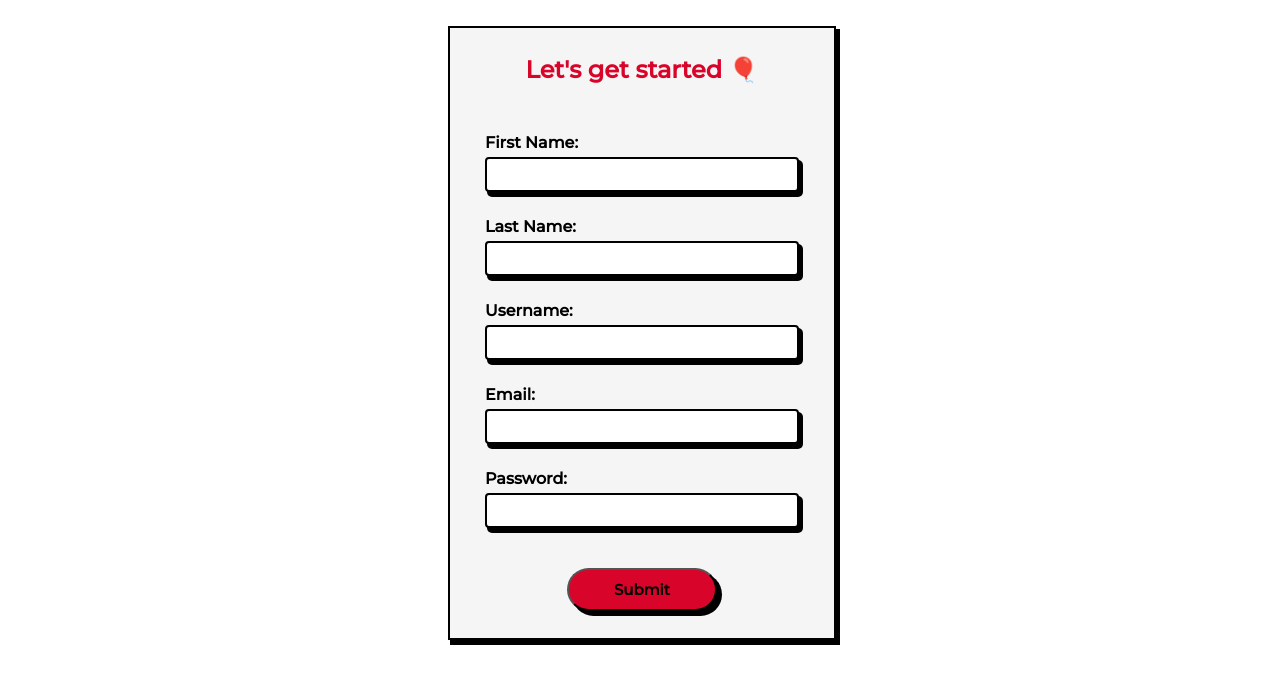
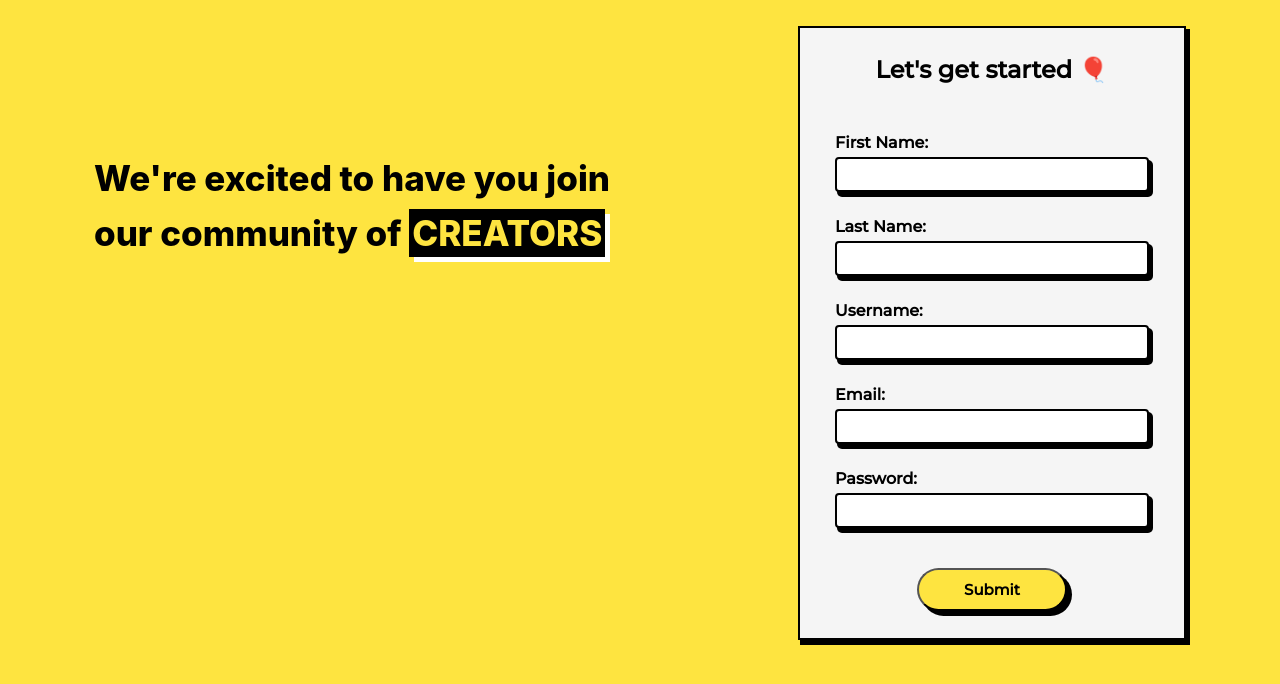
Before and after one commit to kaustubhpDev/book.gift, a React (Create React App) app in the folder view/book.gift/: page / in a window 1280 px wide. Shown: the top 684 px of the page. Built offline with nearby package versions, Linux system fonts and the light colour scheme.

Commit message:
shipped login form with api logic

```diff
--- a/view/book.gift/src/Components/Signup/SignupForm.css
+++ b/view/book.gift/src/Components/Signup/SignupForm.css
@@ -1,6 +1,12 @@
 body {
-  background-color: white;
+  background-color: #fee440;
 }
+
+.container {
+  display: flex;
+  justify-content: space-around;
+}
+
 .form_area {
   display: flex;
   align-items: center;
@@ -10,7 +16,7 @@ body {
   background-color: whitesmoke;
   width: 30%;
   height: 610px;
-  margin-left: 35%;
+  margin-left: 0;
   border: 2px solid #000;
   box-shadow: 3px 4px 0px 1px #000;
 }
@@ -42,8 +48,7 @@ body {
   font-size: 10px;
 }
 
-.form_style:focus,
-.btn:focus {
+.form_style:focus {
   transform: translateY(4px);
   box-shadow: 1px 2px 0px 0px #000;
 }
@@ -53,16 +58,37 @@ body {
   margin: 20px 0px;
   width: 150px;
   font-size: 15px;
-  background: #d90429;
+  background: #fee440;
   border-radius: 30px;
   font-weight: 800;
   box-shadow: 5px 5px 0px 0px #000;
 }
+.btn:active {
+  transform: translateY(2px);
+  box-shadow: 0 2px 4px rgba(0, 0, 0, 0.1);
+}
 
 .title {
-  color: #d90429;
+  color: #000;
   font-weight: 900;
   font-size: 1.5em;
   margin-top: 20px;
   font-family: Montserrat;
 }
+
+.signup-text {
+  margin-top: 10%;
+}
+
+.signup-text-content {
+  font-weight: 800;
+  font-size: 35px;
+  line-height: 55px;
+}
+
+.creator {
+  background-color: #000;
+  color: #fee440;
+  padding: 3px 3px 3px 3px;
+  box-shadow: 5px 5px 0px 0px white;
+}
--- a/view/book.gift/src/Components/Signup/SignupForm.js
+++ b/view/book.gift/src/Components/Signup/SignupForm.js
@@ -35,6 +35,13 @@ const SignupForm = () => {
   };
 
   return (
+    <div className="container">
+      <div className="signup-text">
+        <h1 className="signup-text-content">
+          We're excited to have you join <br />
+          our community of <span className="creator">CREATORS</span>
+        </h1>
+      </div>
       <div className="form_area">
         <h3 className="title">Let's get started 🎈</h3>
         <form onSubmit={handleSubmit}>
@@ -90,6 +97,7 @@ const SignupForm = () => {
           </div>
         </form>
       </div>
+    </div>
   );
 };
 
```
Also changed, not shown: view/book.gift/src/Components/Login/LoginForm.js (+65 -0 lines). Lines whose indentation alone changed are shown as unchanged.
